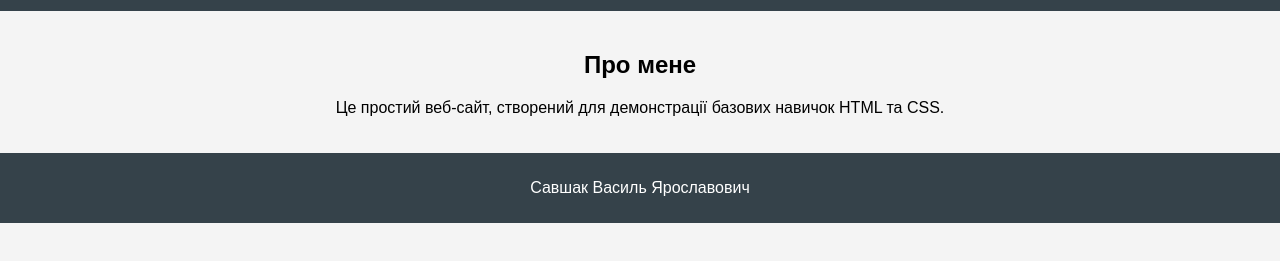
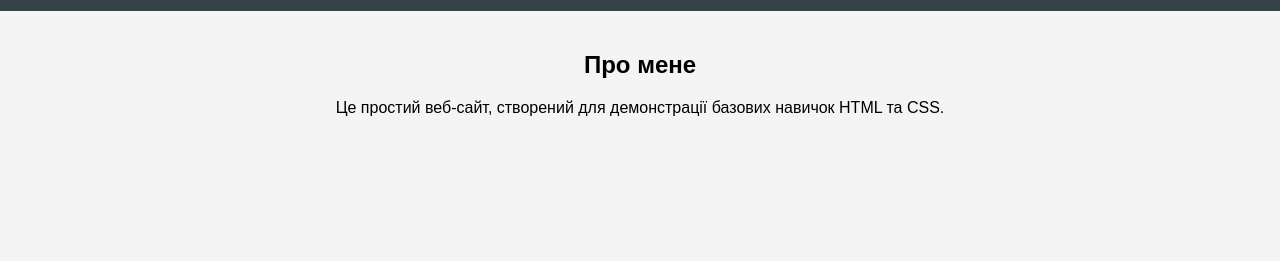
Before and after one commit to lsvscgs/lab-5-kneu-2, a plain HTML site: page index.html in a window 1280 px wide. Shown: the part 89-350 px from the top of the page. Drawn offline with Linux system fonts and the light colour scheme.

Commit message:
Update index.html

```diff
--- a/index.html
+++ b/index.html
@@ -40,8 +40,6 @@
         <h2>Про мене</h2>
         <p>Це простий веб-сайт, створений для демонстрації базових навичок HTML та CSS.</p>
     </main>
-    <footer>
-        <p>Савшак Василь Ярославович</p>
-    </footer>
+
 </body>
 </html>
```
